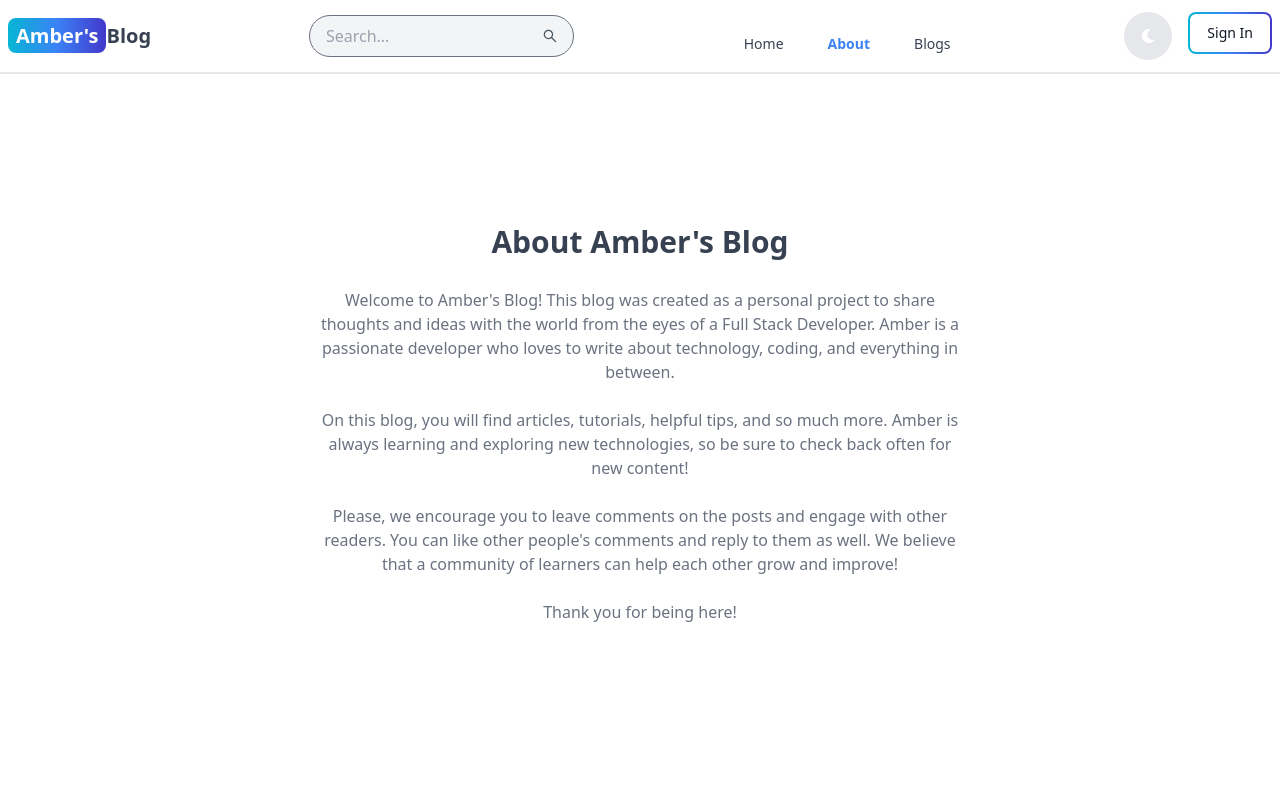
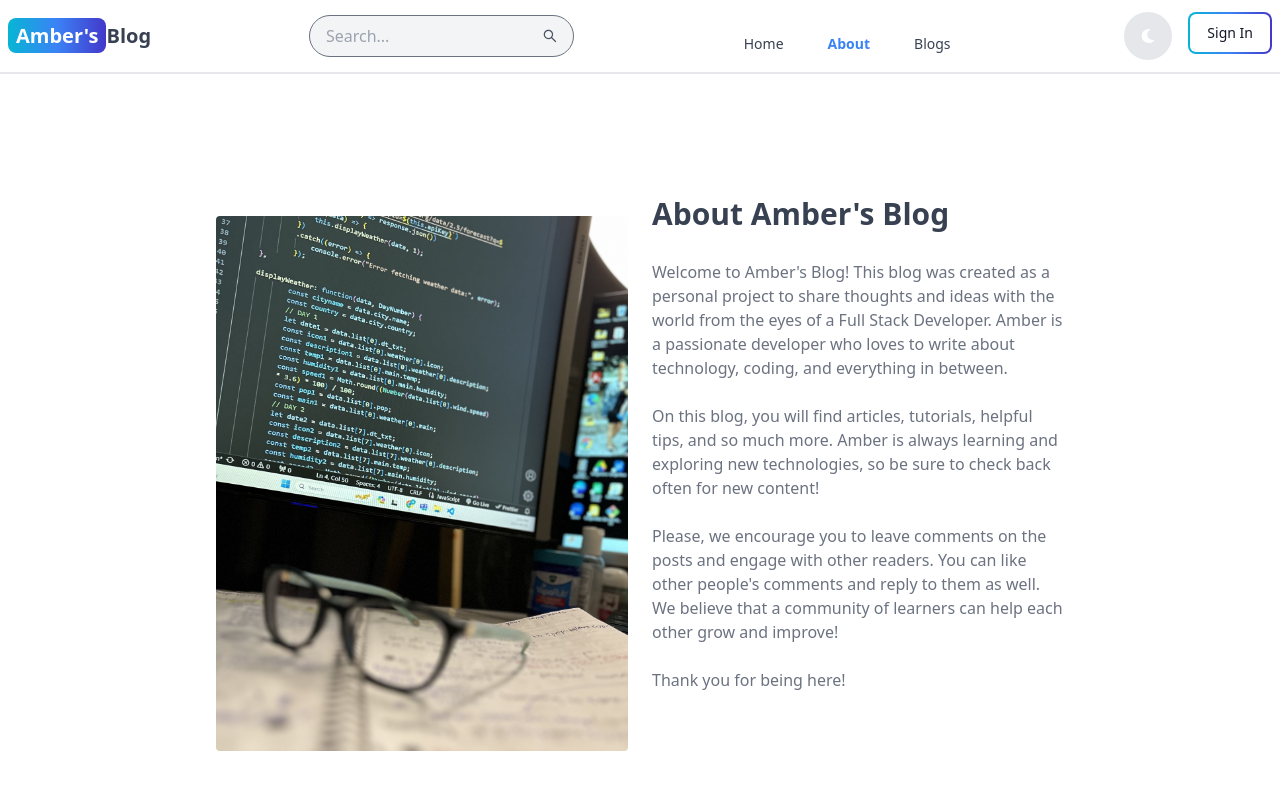
Before and after one commit to AmberForrester/MERN-Blog, a React (Vite) app in the folder client/: page /about in a window 1280 px wide. Shown: the top 800 px of the page. Built offline with nearby package versions, Linux system fonts and the light colour scheme.

Commit message:
Photo added to About page

```diff
--- a/client/src/components/DashPosts.jsx
+++ b/client/src/components/DashPosts.jsx
@@ -157,7 +157,7 @@ const DashPosts = () => {
 
         {showMore && (
               <button
-                className="w-full text-cyan-500 self-center text-sm py-7"
+                className="w-full text-blue-500 self-center text-sm py-7"
                 onClick={handleShowMore}
               >
                 Show More
--- a/client/src/pages/About.jsx
+++ b/client/src/pages/About.jsx
@@ -1,12 +1,18 @@
+
+import codingImage from '../../public/images/codingJS_2.jpg';
+
 export default function About() {
+
   return (
     <div className='min-h-screen flex items-center justify-center'>
-      <div className='max-w-2xl mx-auto p-3 text-center'>
-        <div>
-          <h1 className='text-3xl font font-semibold text-center my-7'>
+      <div className='max-w-4xl mx-auto p-3 flex flex-col md:flex-row items-center md:items-start'>
+        <div className='md:w-1/2 p-3'>
+          <img src={codingImage} alt='Coding' className='w-full h-auto rounded mt-12'/>
+        </div>
+        <div className='md:w-1/2 p-3'>
+          <h1 className='text-3xl font font-semibold text-center md:text-left my-7'>
             About Amber&apos;s Blog
           </h1>
-
           <div className='text-md text-gray-500 flex flex-col gap-6'>
             <p>
               Welcome to Amber&apos;s Blog! This blog was created as a personal project to share thoughts and ideas with the
@@ -26,10 +32,11 @@ export default function About() {
             <p>
               Thank you for being here!
             </p>
+           <h1 className=' text-2xl text-white italic'>
+            Check back soon to hear more about my journey as a Full Stack Developer!
+          </h1>
+          </div>
 
-
-          </div>
-          <h1 className='p-8 text-center text-2xl text-white italic'> Check back soon to hear more about my journey as a Full Stack Developer!</h1>
         </div>
       </div>
     </div>
--- a/client/src/pages/Home.jsx
+++ b/client/src/pages/Home.jsx
@@ -51,7 +51,7 @@ export default function Home() {
               to={'/search'}
               className='text-lg text-blue-500 hover:underline text-center'
             >
-              Search Blog Posts Here
+              Search Categories of Blog Posts
             </Link>
           </div>
         )}
```
Also changed, not shown: client/public/images/codingJS_2.jpg (added).
